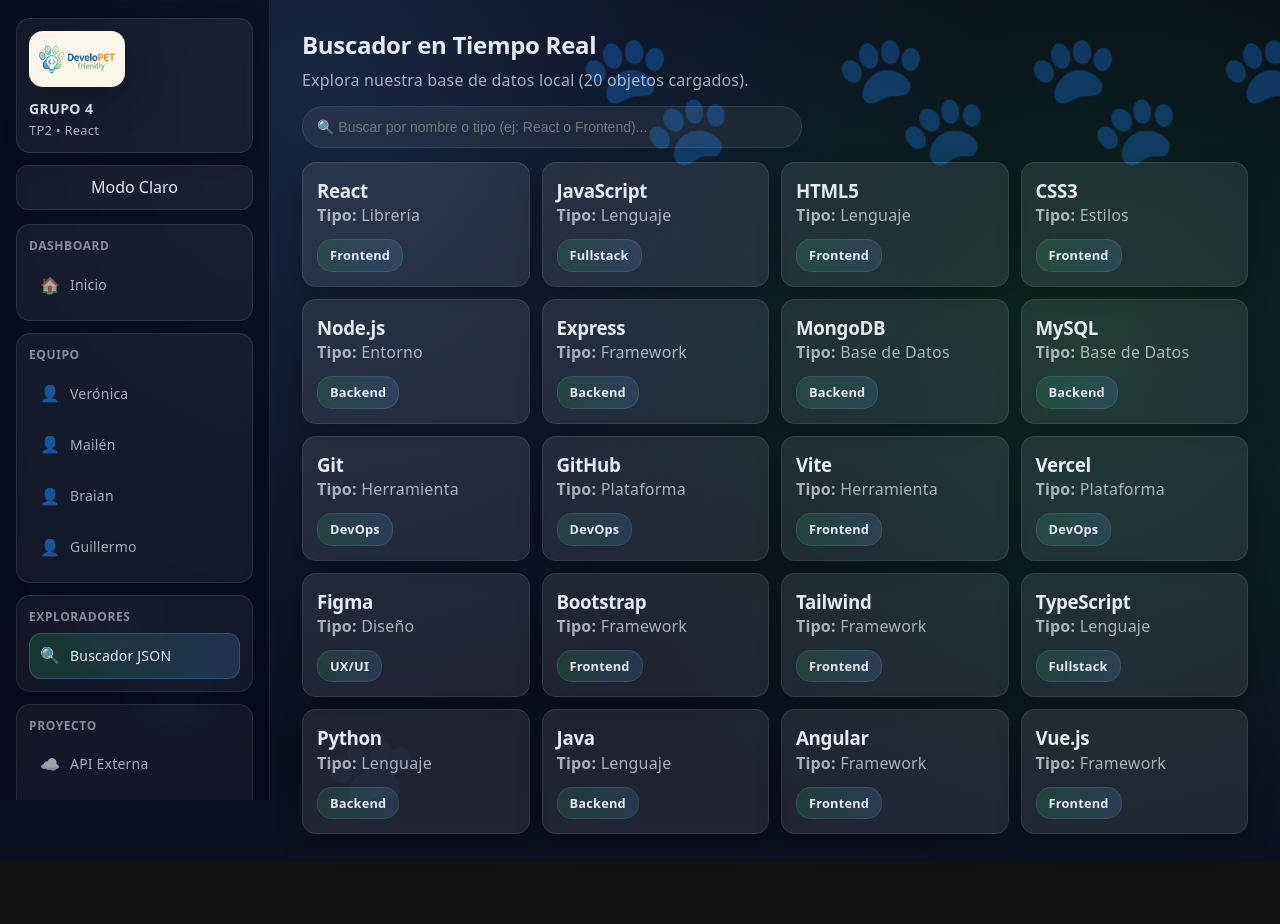
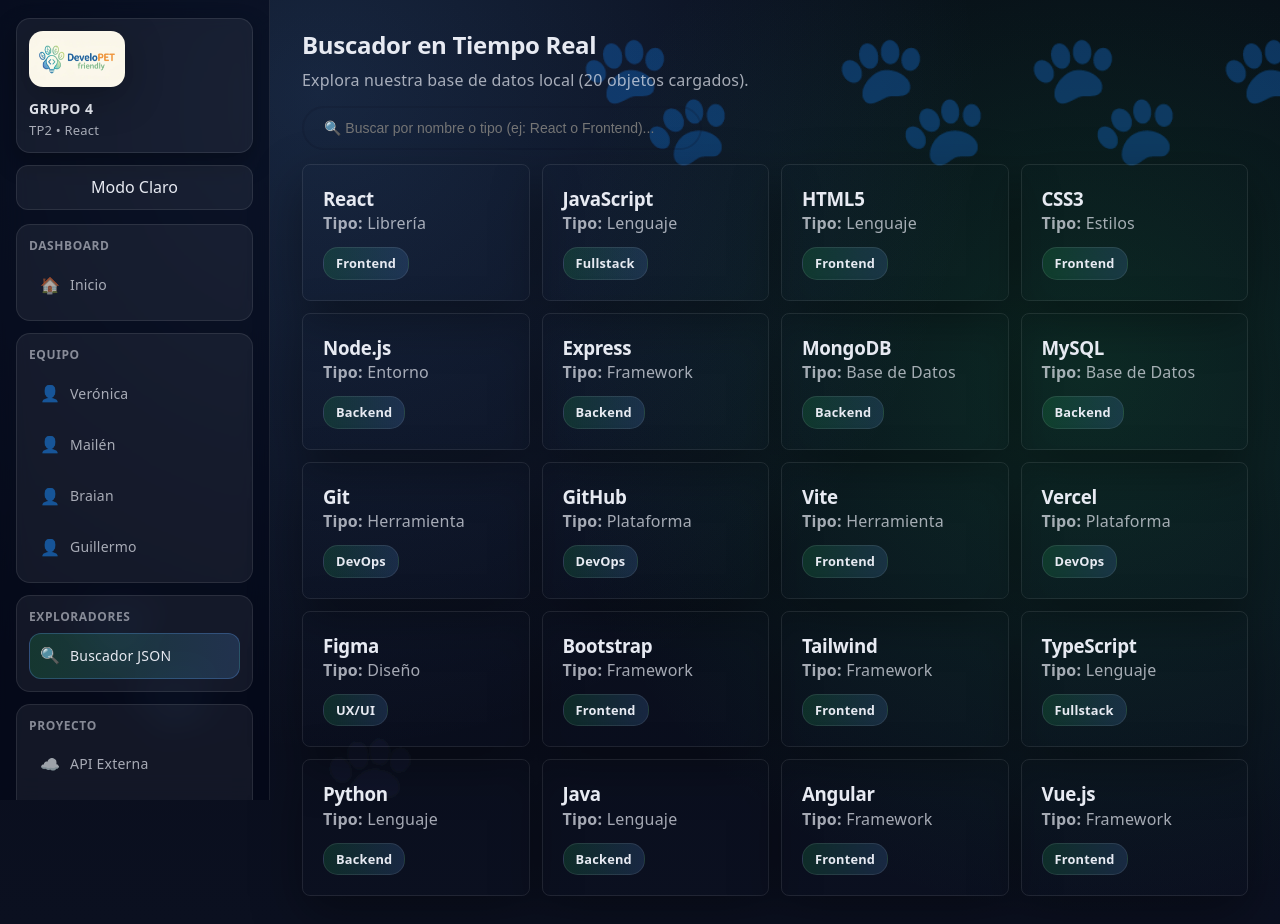
Before and after one commit to Grupo4-ComD/TP2-Frontend, a React (Vite) app: page /explorador in a window 1280 px wide. Before the commit the page ends 862 px from the top, so only its background shows below. Built offline with nearby package versions, Linux system fonts and the light colour scheme.

Commit message:
efectos buscador

```diff
--- a/src/components/LocalDataExplorer.css
+++ b/src/components/LocalDataExplorer.css
@@ -85,3 +85,73 @@
   font-weight: 650;
   padding: 12px 0;
 }
+
+
+/* =========================================
+   EFECTO 1: Focus Glow en el buscador
+========================================= */
+.search-input {
+  width: 100%;
+  max-width: 400px;
+  padding: 12px 20px;
+  border: 2px solid rgba(15, 23, 42, 0.2);
+  border-radius: 25px;
+  background-color: var(--card-bg);
+  color: var(--text-color);
+  outline: none;
+  /* Transición suave para todos los cambios */
+  transition: max-width 0.3s ease, box-shadow 0.3s ease, border-color 0.3s ease;
+}
+
+.search-input:focus {
+  max-width: 450px; /* Se expande un poco al hacer clic */
+  border-color: var(--secondary-color); /* Usa la variable de tu layout */
+  box-shadow: 0 0 15px rgba(99, 102, 241, 0.4); /* Resplandor */
+}
+
+/* =========================================
+   EFECTO 2: Animación en Cascada y Lift
+========================================= */
+.data-card {
+  background-color: var(--card-bg);
+  border-radius: 8px;
+  padding: 20px;
+  box-shadow: var(--shadow);
+
+  /* Animación de entrada */
+  animation: cardFadeInUp 0.5s ease forwards;
+
+  /* Transición suave para el hover */
+  transition: transform 0.2s ease, box-shadow 0.2s ease;
+}
+
+.data-card:hover {
+  /* El !important es CLAVE para ganarle a la animación finalizada */
+  transform: translateY(-5px) !important;
+  box-shadow: 0 8px 25px rgba(0, 0, 0, 0.15);
+}
+
+@keyframes cardFadeInUp {
+  from {
+    opacity: 0;
+    transform: translateY(20px);
+  }
+  to {
+    opacity: 1;
+    transform: translateY(0);
+  }
+}
+
+/* =========================================
+   EFECTO 3: Estado Vacío Animado
+========================================= */
+.no-results {
+  grid-column: 1 / -1;
+  text-align: center;
+  padding: 30px;
+  background-color: rgba(239, 68, 68, 0.1);
+  color: #ef4444;
+  border-radius: 12px;
+  font-weight: 500;
+  animation: cardFadeInUp 0.3s ease forwards; /* Reutiliza la misma animación */
+}
--- a/src/components/LocalDataExplorer.jsx
+++ b/src/components/LocalDataExplorer.jsx
@@ -30,11 +30,16 @@ function LocalDataExplorer() {
         onChange={(e) => setBusqueda(e.target.value)}
       />
 
-      {/* Grilla de resultados */}
+            {/* Grilla de resultados */}
       <div className="data-grid">
         {datosFiltrados.length > 0 ? (
           datosFiltrados.map((item, index) => (
-            <div key={item.id} className="data-card" style={{ '--i': index }}>
+            <div
+              key={item.id}
+              className="data-card"
+              /*  Aplicamos el delay en cascada directamente con React  */
+              style={{ animationDelay: `${index * 0.1}s`, animationFillMode: 'both' }}
+            >
               <h3>{item.nombre}</h3>
               <p><strong>Tipo:</strong> {item.tipo}</p>
               <span className="badge">{item.rol}</span>
```
